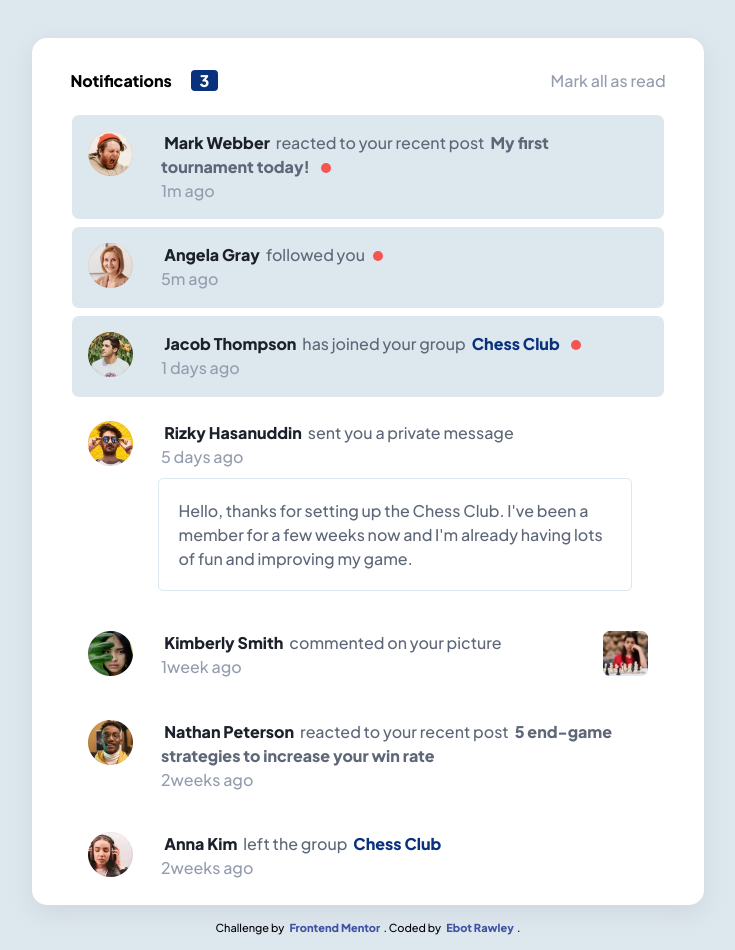
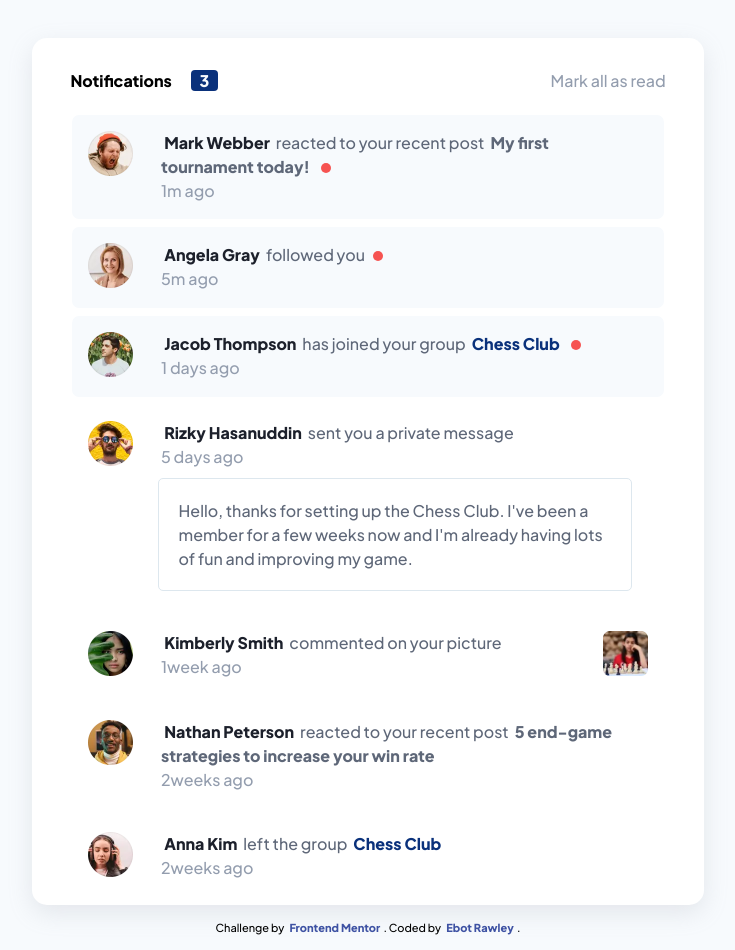
Before and after one commit to EbotRawley/Frontend-Mentor-Notifications-page, a plain HTML site: page Notifications Page Main/index.html in a window 1280 px wide. Shown: the whole page, without its empty margins (272-1007 px from the left). Drawn offline with Linux system fonts and the light colour scheme.

Commit message:
Update style.css

```diff
--- a/Notifications Page Main/style.css
+++ b/Notifications Page Main/style.css
@@ -37,8 +37,7 @@ body {
     padding: 0;
     width: 100%;
     font-weight: var(--fw-500);
-    font-weight: var(--fw-500);
-    background-color: var(--neutral4);
+    background-color: var(--neutral2);
 }
 
 .cont {
@@ -155,7 +154,7 @@ a:hover {
 }
 
 .unread {
-    background-color: var(--neutral4);
+    background-color: var(--neutral2);
 }
 
 .not_text .unread {
```
